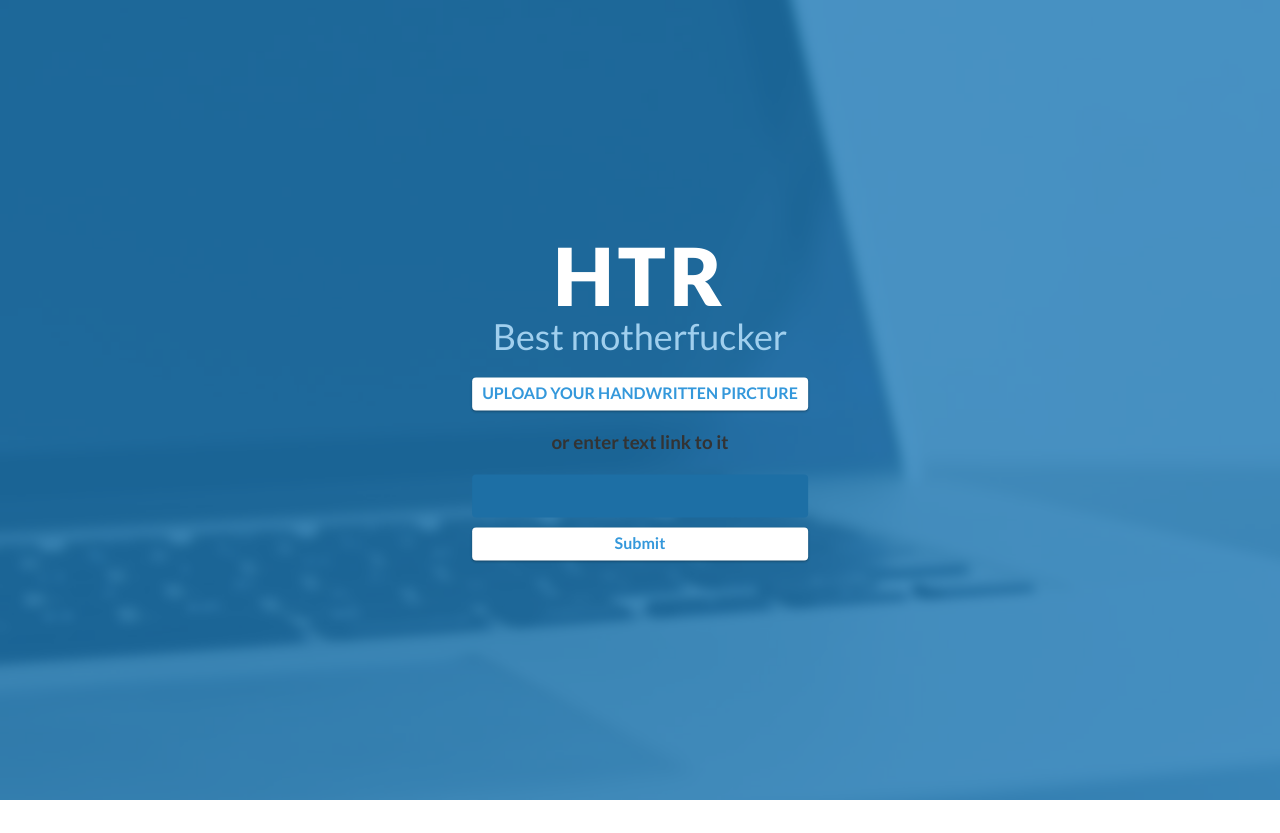
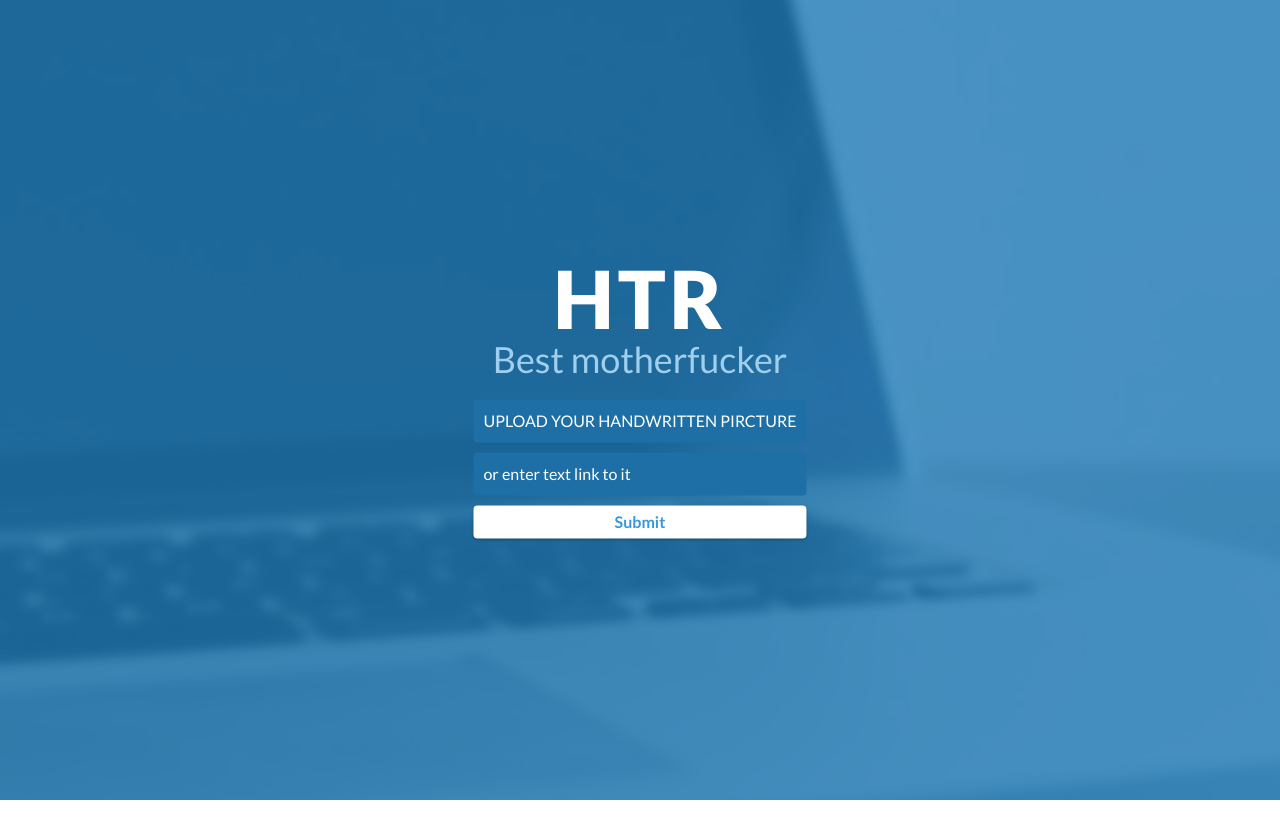
Before and after one commit to alex123012/HTR_site, a website: page index.html in a window 1280 px wide. Shown: the top 833 px of the page. Drawn offline with nearby package versions, Linux system fonts and the light colour scheme.

Commit message:
remake style

```diff
--- a/index.html
+++ b/index.html
@@ -6,8 +6,8 @@
     <meta http-equiv="X-UA-Compatible" content="IE=edge">
     <meta name="viewport" content="width=device-width, initial-scale=1">
     <title>HTR</title>
-    <link rel="shortcut icon" href="favicon.ico" type="image/x-icon">
-    <link rel="icon" href="favicon.ico" type="image/x-icon">
+    <link rel="shortcut icon" href="https://www.sinapstek.com/upload/images/vizyon.jpg" type="image/jpg">
+    <link rel="icon" href="https://www.sinapstek.com/upload/images/vizyon.jpg" type="image/jpg">
     <link href="https://fonts.googleapis.com/css?family=Lato:300,400,700,900" rel="stylesheet">
     <link rel="stylesheet" href="libs/font-awesome/css/font-awesome.min.css">
     <link href="css/bootstrap.min.css" rel="stylesheet">
@@ -22,16 +22,15 @@
             <form method="post" enctype="multipart/form-data">
                 <input id='fileid' type='file' hidden/>
                 <div id="contact-form">
-                    <button class="submit">UPLOAD YOUR HANDWRITTEN PIRCTURE</button>
+                    <input id="buttonid" type="button" value="UPLOAD YOUR HANDWRITTEN PIRCTURE"/>
                     <script>
-                        document.getElementsByClassName('btn-rounded-white').addEventListener('click', openDialog);
+                        document.getElementById('buttonid').addEventListener('click', openDialog);
 
                         function openDialog() {
                           document.getElementById('fileid').click();
                         }
                     </script>
-                    <h3>or enter text link to it</h3>
-                    <input type='textarea' class="button"/>
+                    <input type='textarea' class="button" placeholder="or enter text link to it" />
                     <button class="button">Submit</button>
                 </div>
             </form>
```
